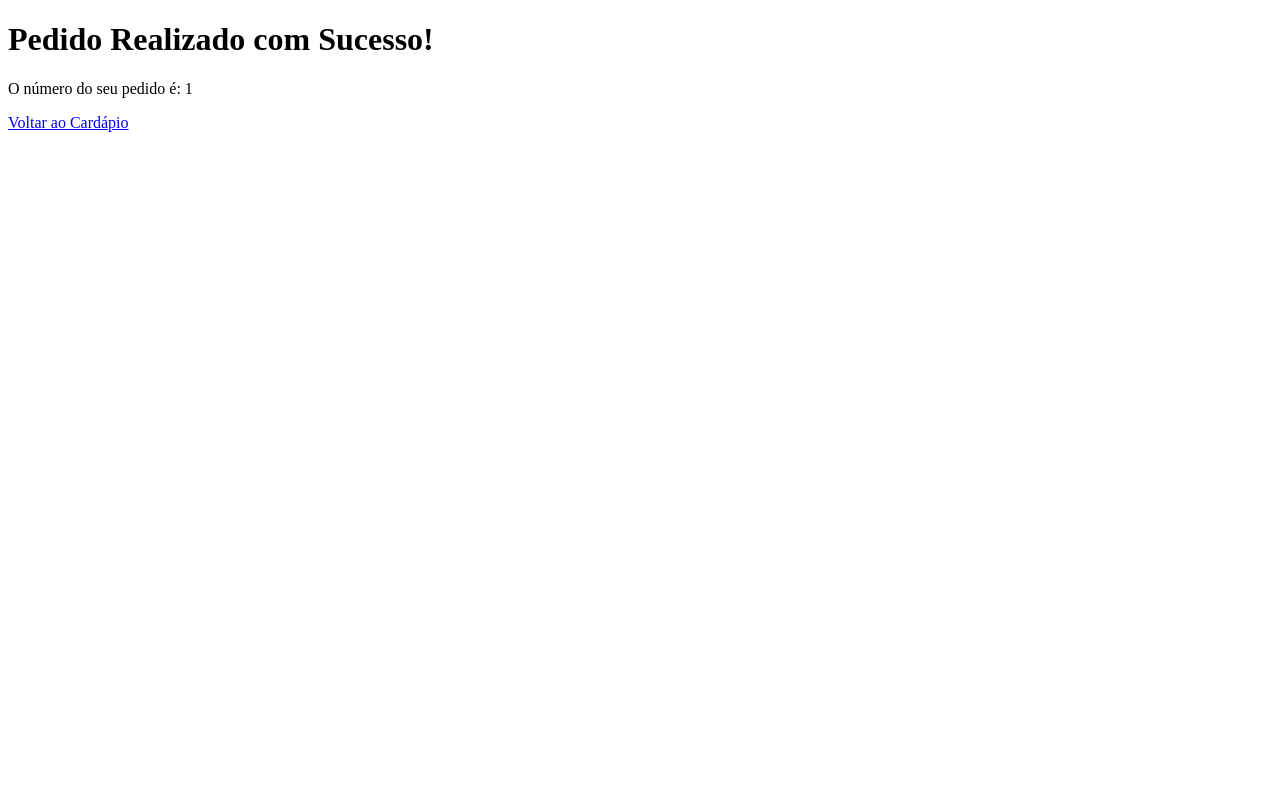
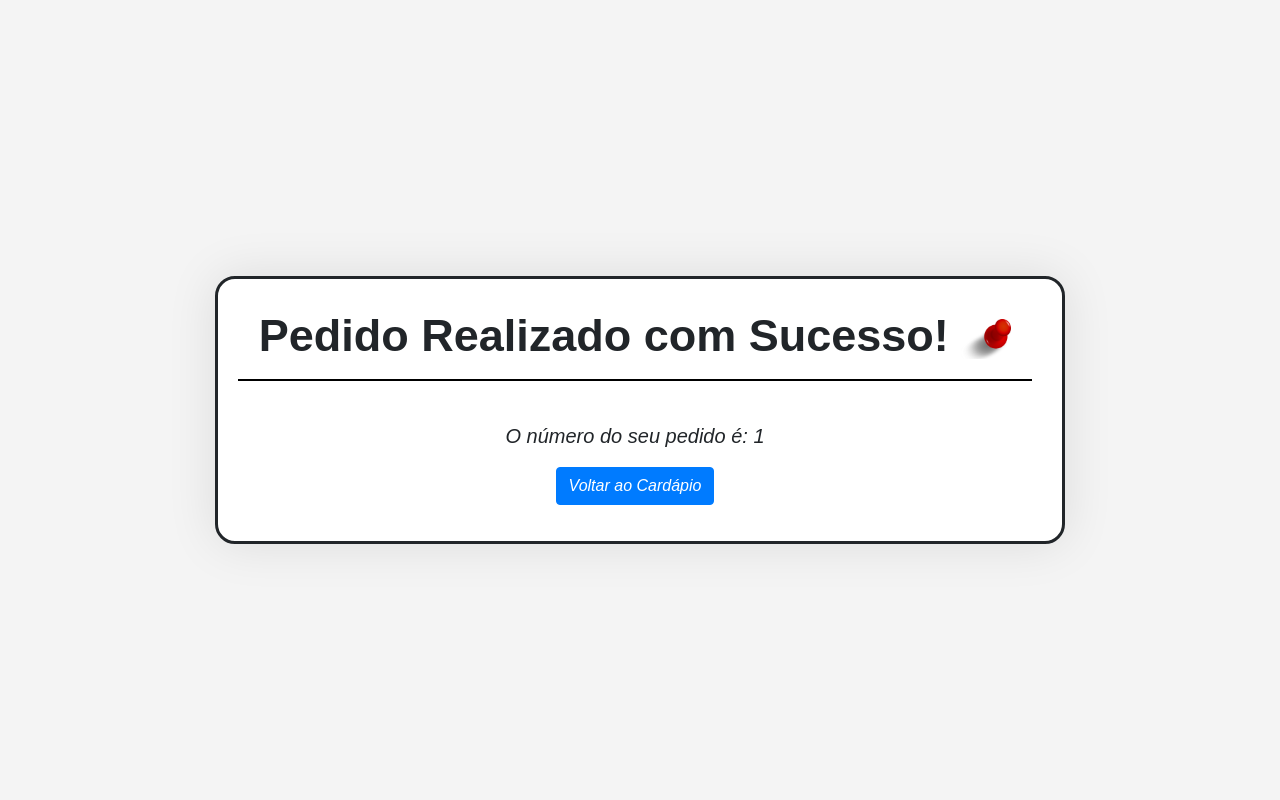
Before and after one commit to arthur-lucas-castro/app_cardapio_virtual, a Django app: page /pedido-realizado/1/ in a window 1280 px wide. Run offline with Django 5.2, Linux system fonts and the light colour scheme; some libraries are stand-ins or nearby versions.

Commit message:
Estilização

```diff
--- /dev/null
+++ b/cardapio-virtual-admin/core/static/css/pedido.css
@@ -0,0 +1,55 @@
+.container {
+    background-color: #fff;
+    border-radius: 20px;
+    border-style: solid ;
+    border-width: 3px;
+    box-shadow: 0 0 50px rgba(0, 0, 0, 0.1);
+    padding: 20px;
+    max-width: 850px;
+    margin-top: 20px;
+    list-style-type: none;
+}
+
+hr{
+    background-color: black;
+    height: 1.2px;
+}
+
+body {
+    font-family: Arial, sans-serif;
+    background-color: #f4f4f4;
+    display: flex;
+    justify-content: center;
+    align-items: center;
+    height: 100vh;
+}
+
+h1{
+    text-align: center;
+    font-size: 45px;
+    margin-top: 10px;
+    font-weight: bold;
+}
+
+
+img{
+    width: 50px;
+}
+
+li{
+   margin-right: 10px;
+
+}
+
+ul{
+    text-align: center;
+    margin-top: 40px;
+    font-size: 20px;
+    font-style: italic;
+}
+
+
+a{
+    display: block;
+
+}
--- a/cardapio-virtual-admin/core/templates/produtos/listar_pedidos_ativos.html
+++ b/cardapio-virtual-admin/core/templates/produtos/listar_pedidos_ativos.html
@@ -19,7 +19,9 @@
                 {% for pedido in pedidos_ativos %}
                 <div class="container">
                     <li>
-                        <h2>Pedido ID: {{ pedido.id }}</h2>
+                        <h2>Pedido ID: {{ pedido.id }}
+                        <img src="../../../agulha.png">
+                        </h2><hr>
                         <p>Mesa: {{ pedido.mesa }}</p>
                         <p>Data do Pedido: {{ pedido.created_at }}</p>
                         <ul>
--- a/cardapio-virtual-admin/core/templates/produtos/pedido_realizado.html
+++ b/cardapio-virtual-admin/core/templates/produtos/pedido_realizado.html
@@ -1,13 +1,26 @@
+{% load static %}
+
 <!DOCTYPE html>
 <html lang="pt-BR">
 <head>
     <meta charset="UTF-8">
     <meta name="viewport" content="width=device-width, initial-scale=1.0">
+    <link rel="stylesheet" href="https://stackpath.bootstrapcdn.com/bootstrap/4.5.2/css/bootstrap.min.css">
+    <link rel="stylesheet" href="{% static 'css/pedido.css' %}">
     <title>Pedido Realizado</title>
 </head>
 <body>
-    <h1>Pedido Realizado com Sucesso!</h1>
-    <p>O número do seu pedido é: {{ pedido_id }}</p>
-    <a href="{% url 'listar_produtos' %}">Voltar ao Cardápio</a>
+    <div class="container text-center">
+        <li class="list-unstyled">
+            <h1>Pedido Realizado com Sucesso!
+                <img src="../../../agulha.png" alt="Success Icon">
+            </h1>
+            <hr>
+            <ul class="list-unstyled">
+                <p>O número do seu pedido é: {{ pedido_id }}</p>
+                <a href="{% url 'listar_produtos' %}" class="btn btn-primary">Voltar ao Cardápio</a>
+            </ul>
+        </li>
+    </div>
 </body>
 </html>
```
Also changed, not shown: cardapio-virtual-admin/core/static/css/listar_pedidos_ativos.css (+36 -5 lines), cardapio-virtual-admin/agulha.png (added), cardapio-virtual-admin/download_1_0t7p7la.jpeg (added), cardapio-virtual-admin/download_2.jpeg (added), cardapio-virtual-admin/download_jxhvjMi.jpeg (added), cardapio-virtual-admin/fita.png (added), cardapio-virtual-admin/licensed-image_tOfnbZ4.jpeg (added).
